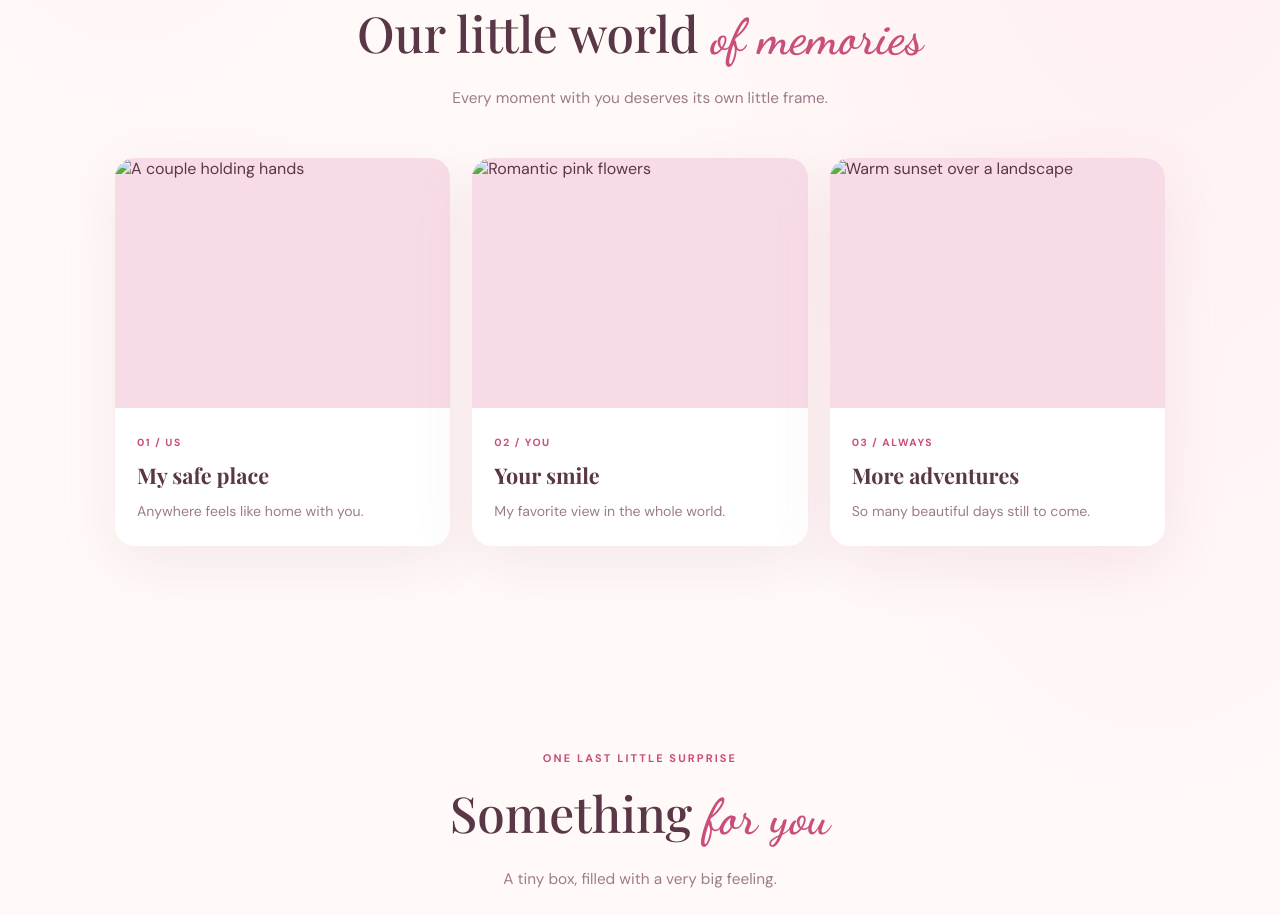
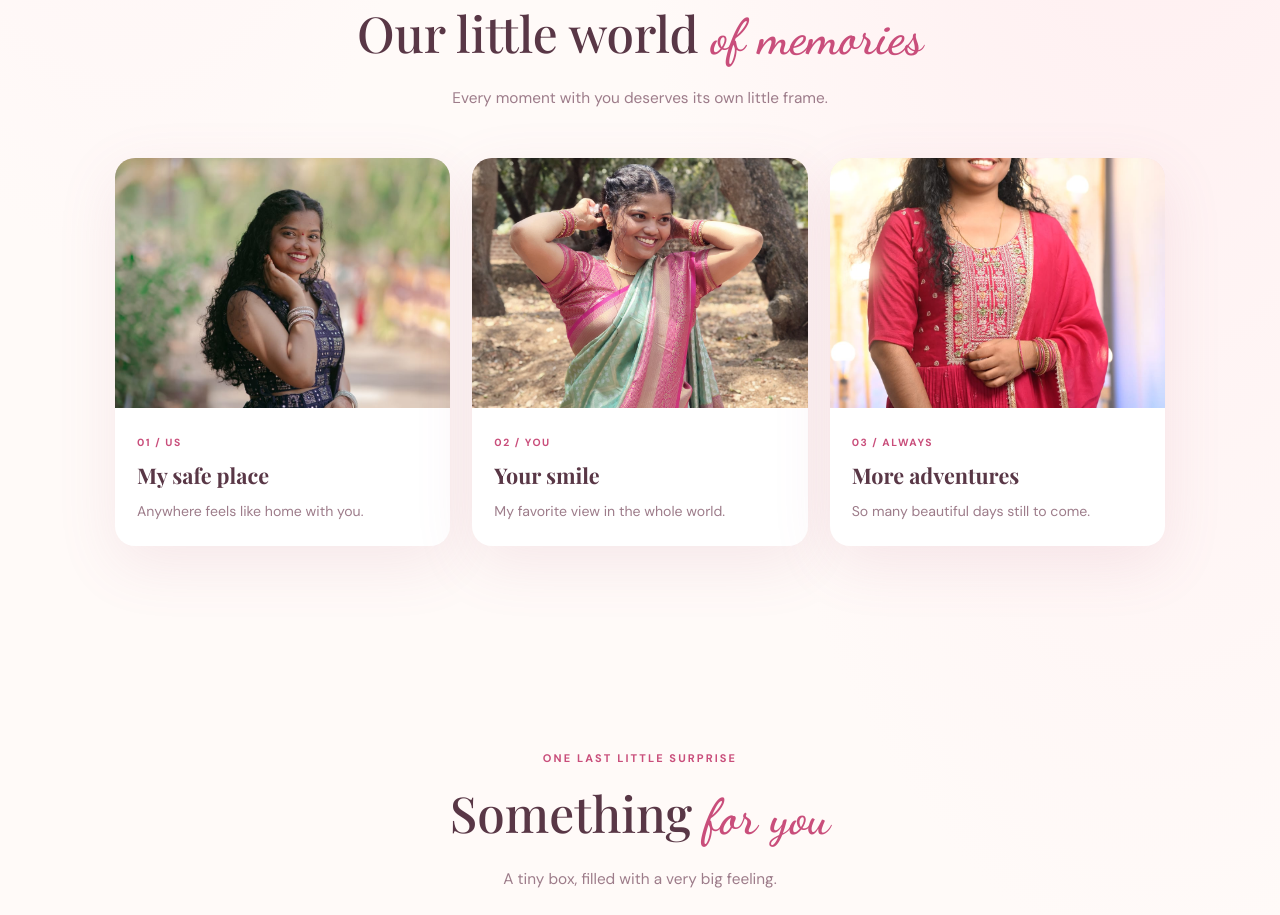
Before and after one commit to YashLaRo/birthdaySpecial, a plain HTML site: page index.html in a window 1280 px wide. Shown: the part 2725-3640 px from the top of the page. Drawn offline with nearby package versions, Linux system fonts and the light colour scheme; a web font is replaced by a local one.

Commit message:
Update index.html

```diff
--- a/index.html
+++ b/index.html
@@ -83,15 +83,15 @@
 
       <div class="gallery">
         <article class="memory-card">
-          <img src="./images/img1" alt="A couple holding hands" loading="lazy">
+          <img src="./images/img1.jpg" alt="A couple holding hands" loading="lazy">
           <div class="memory-caption"><span>01 / US</span><h3>My safe place</h3><p>Anywhere feels like home with you.</p></div>
         </article>
         <article class="memory-card">
-          <img src="./images/img2" alt="Romantic pink flowers" loading="lazy">
+          <img src="./images/img2.jpg" alt="Romantic pink flowers" loading="lazy">
           <div class="memory-caption"><span>02 / YOU</span><h3>Your smile</h3><p>My favorite view in the whole world.</p></div>
         </article>
         <article class="memory-card">
-          <img src="./images/img3" alt="Warm sunset over a landscape" loading="lazy">
+          <img src="./images/img3.jpg" alt="Warm sunset over a landscape" loading="lazy">
           <div class="memory-caption"><span>03 / ALWAYS</span><h3>More adventures</h3><p>So many beautiful days still to come.</p></div>
         </article>
       </div>
```
